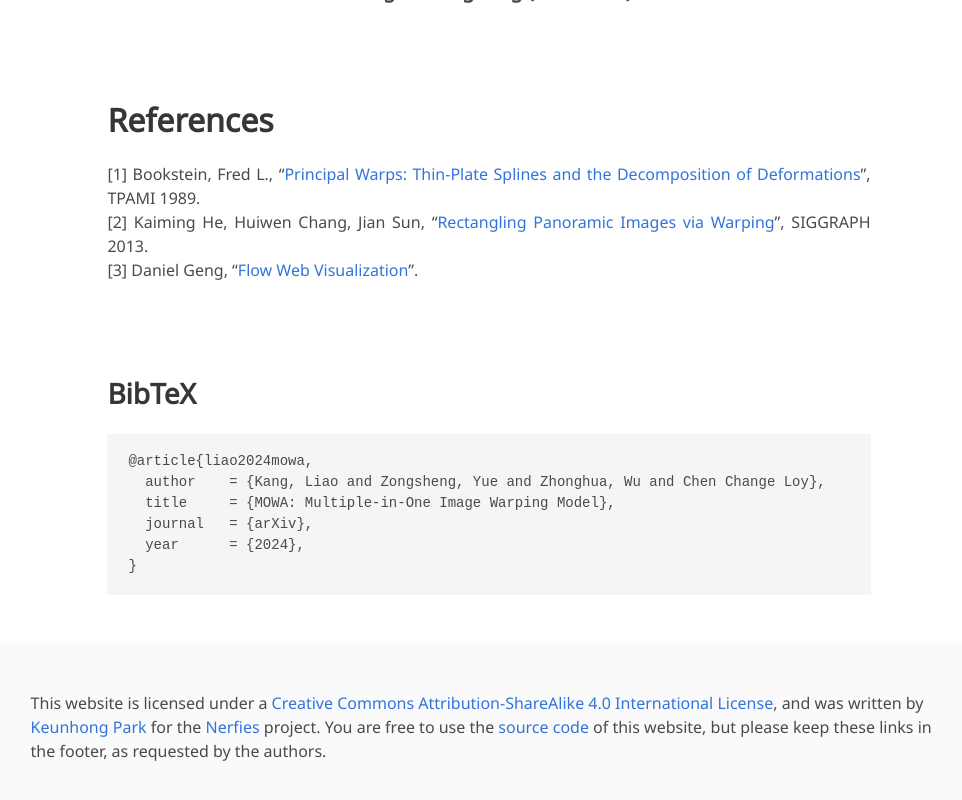
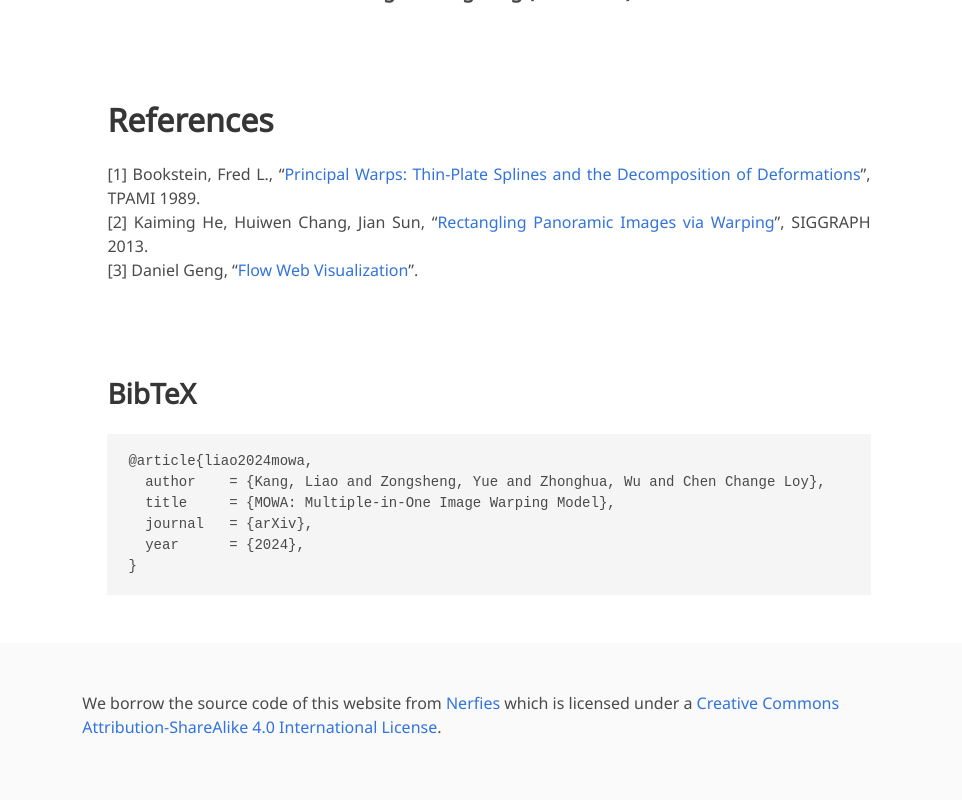
Before and after one commit to KangLiao929/KangLiao929.github.io, a Jekyll site: the page projects/mowa/index.html, which Jekyll copies as it is, in a window 1280 px wide and 900 px high, scrolled down 21528 px, cut to the strip 41-841 px from the top of the window. Shown: the whole strip, without its empty margins (151-1113 px from the left). Built offline with Jekyll 4.4.1, drawn with Linux system fonts in a browser that asks for light colours; nearby versions of some CDN libraries; some web fonts are replaced; library files that are not in the unit come from our copies; a style sheet for code colours, icons or effects is not loaded.

Commit message:
Update index.html

```diff
--- a/projects/mowa/index.html
+++ b/projects/mowa/index.html
@@ -67,7 +67,7 @@
                 </span>
                 <!-- Code Link. -->
                 <span class="link-block">
-                  <a href="" target="_blank" class="external-link button is-normal is-rounded is-dark">
+                  <a href="https://github.com/KangLiao929/MOWA" target="_blank" class="external-link button is-normal is-rounded is-dark">
                     <span class="icon">
                       <i class="fab fa-github"></i>
                     </span>
@@ -1241,26 +1241,19 @@
 
   <footer class="footer">
     <div class="container">
-      <div class="columns is-centered">
-        <div class="column is-four-fifths">
-          <div class="content">
-            <p>
-              This website is licensed under a
-              <a rel="license"
-              href="http://creativecommons.org/licenses/by-sa/4.0/"
-              target="_blank">Creative
-              Commons Attribution-ShareAlike 4.0 International License</a>,
-              and was written by <a href="https://keunhong.com/" target="_blank">
-              Keunhong Park</a> for the <a href="https://nerfies.github.io/"
-              target="_blank">Nerfies</a> project. You are free to use the
-              <a href="https://github.com/nerfies/nerfies.github.io"
-              target="_blank">source code</a> of this website,
-              but please keep these links in the footer,
-              as requested by the authors.
-            </p>
-          </div>
+
+    </div>
+    <div class="columns is-centered">
+      <div class="column is-8">
+        <div class="content">
+          <p>
+            We borrow the source code of this website from <a href="https://github.com/nerfies/nerfies.github.io">Nerfies</a> which is licensed
+            under a <a rel="license" href="http://creativecommons.org/licenses/by-sa/4.0/">Creative Commons Attribution-ShareAlike 4.0 International License</a>.
+          </p>
+
         </div>
       </div>
+    </div>
     </div>
   </footer>
 
```
